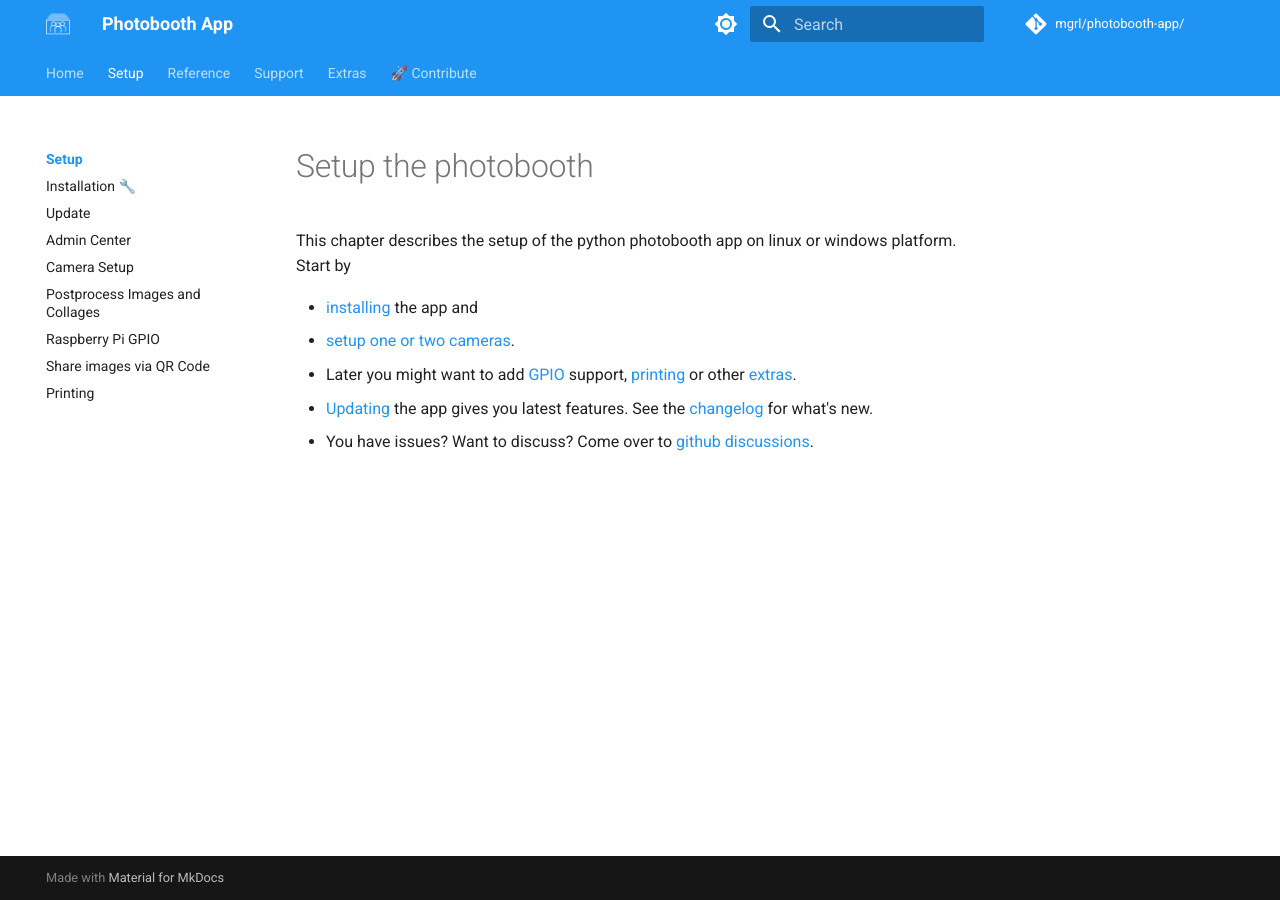
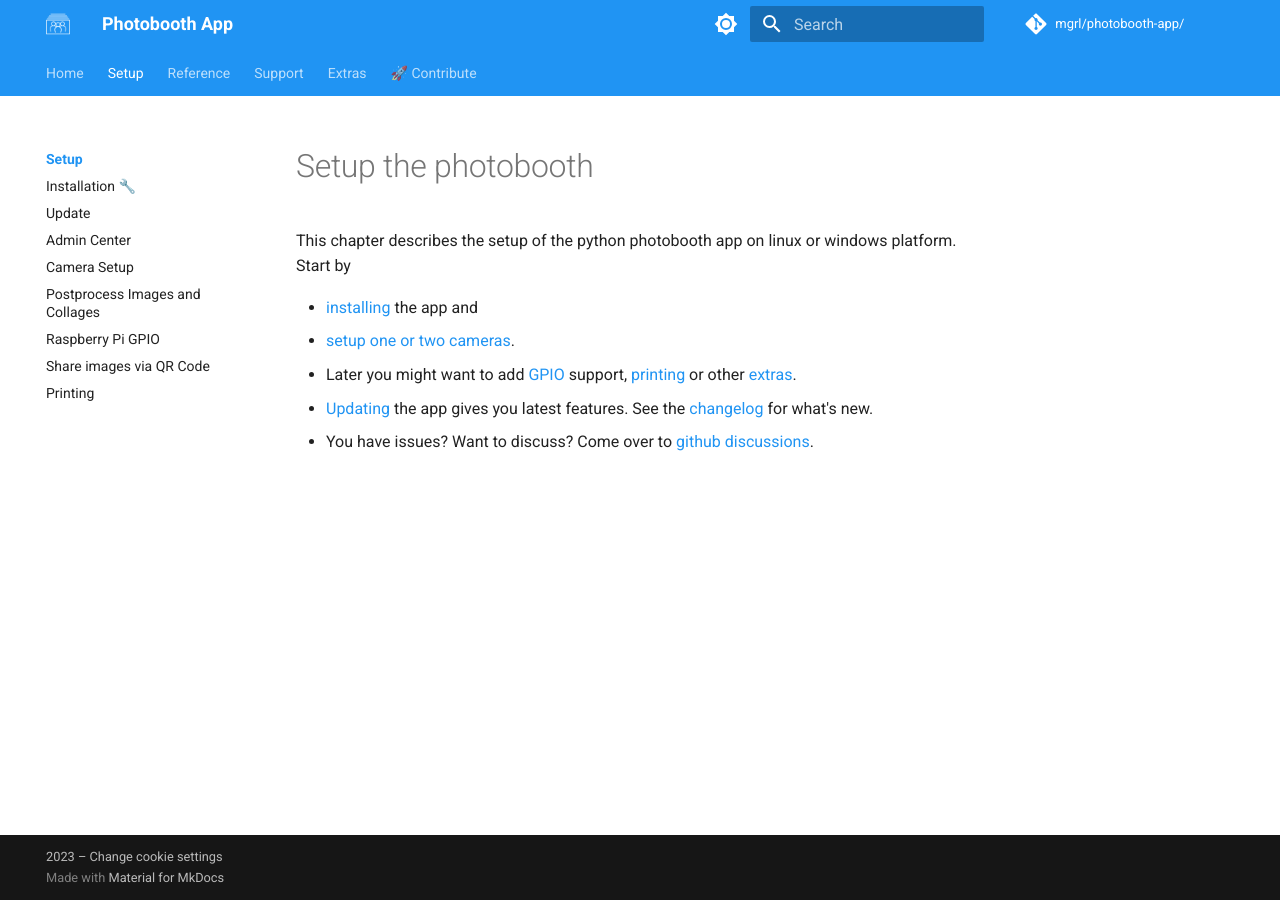
Before and after one commit to photobooth-app/photobooth-docs, an MkDocs documentation site: the page built from docs/setup/index.md, in a window 1280 px wide. Built offline with MkDocs 1.6.1 and Material for MkDocs 9.7.7, drawn with Linux system fonts in a browser that asks for light colours; comment, search, counter and statistics services are not loaded; part of the change alters nothing that is shown.

```diff
--- a/mkdocs.yml
+++ b/mkdocs.yml
@@ -46,6 +46,35 @@ plugins:
   - swagger-ui-tag
   - glightbox
 
+copyright: >
+  2023 – <a href="#__consent">Change cookie settings</a>
+
+extra:
+  consent:
+    title: Cookie consent
+    description: >-
+      We use cookies to recognize your repeated visits and preferences, as well
+      as to measure the effectiveness of our documentation and whether users
+      find what they're searching for. With your consent, you're helping us to
+      make our documentation better.
+  analytics:
+    provider: google
+    property: G-HJ2DQGS163
+    feedback:
+        title: Was this page helpful?
+        ratings:
+          - icon: material/emoticon-happy-outline
+            name: This page was helpful
+            data: 1
+            note: >-
+              Thanks for your feedback!
+          - icon: material/emoticon-sad-outline
+            name: This page could be improved
+            data: 0
+            note: >-
+              Thanks for your feedback! Help us improve this page by
+              using our <a href="https://github.com/mgrl/photobooth-docs/issues/new" target="_blank" rel="noopener">issue tracker</a>.
+
 nav:
   - Home:
       - Home: index.md
```
